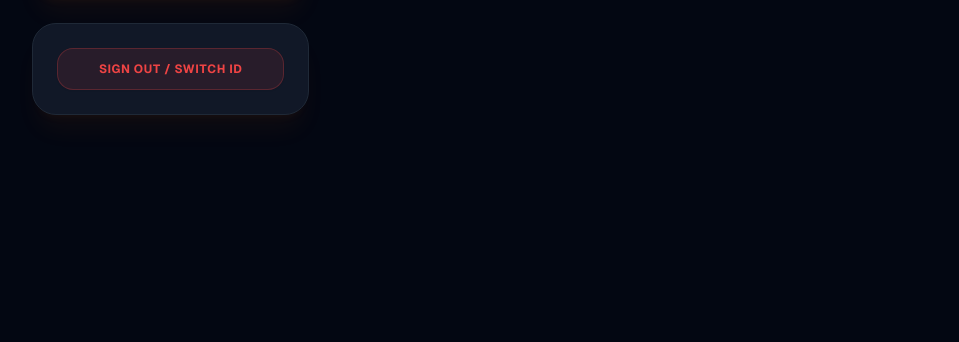
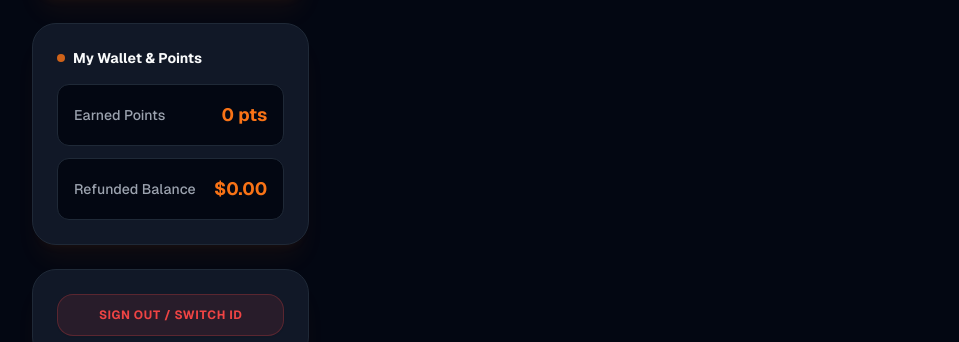
Before and after one commit to KaranManhas22/6weeks_Jaspreet_SERN, a Next.js app: page /shop/profile in a window 1280 px wide. Shown: the part 610-952 px from the top of the page, without its empty margins (160-1119 px from the left). Before the commit the page ends 800 px from the top, so only its background shows below. Built offline with nearby package versions, Linux system fonts and the light colour scheme; no server answers.

Commit message:
feat: display user points in profile, allow applying points in cart, and show discount collected amount to vendor

```diff
--- a/app/shop/profile/page.tsx
+++ b/app/shop/profile/page.tsx
@@ -200,6 +200,22 @@ export default function StudentProfilePage() {
           </div>
 
           <div className="bg-white dark:bg-gray-900 rounded-3xl p-6 border border-gray-200 dark:border-gray-800 shadow-xl shadow-orange-500/5">
+            <h3 className="text-sm font-bold text-gray-900 dark:text-white mb-4 flex items-center gap-2">
+              <span className="w-2 h-2 rounded-full bg-orange-500 animate-pulse"></span> My Wallet & Points
+            </h3>
+            <div className="space-y-3">
+              <div className="flex justify-between items-center bg-gray-50 dark:bg-gray-950 p-4 rounded-xl border border-gray-200 dark:border-gray-800">
+                <span className="text-sm font-medium text-gray-600 dark:text-gray-400">Earned Points</span>
+                <span className="text-lg font-bold text-orange-500">{userData?.earnedCredits || 0} pts</span>
+              </div>
+              <div className="flex justify-between items-center bg-gray-50 dark:bg-gray-950 p-4 rounded-xl border border-gray-200 dark:border-gray-800">
+                <span className="text-sm font-medium text-gray-600 dark:text-gray-400">Refunded Balance</span>
+                <span className="text-lg font-bold text-orange-500">${(userData?.refundedCredits || 0).toFixed(2)}</span>
+              </div>
+            </div>
+          </div>
+
+          <div className="bg-white dark:bg-gray-900 rounded-3xl p-6 border border-gray-200 dark:border-gray-800 shadow-xl shadow-orange-500/5">
             <button
               onClick={() => {
                 localStorage.removeItem('foodzie_token');
--- a/app/vendor/(dashboard)/orders/page.tsx
+++ b/app/vendor/(dashboard)/orders/page.tsx
@@ -40,6 +40,7 @@ interface Order {
   createdAt: string;
   deliveryAddress: string;
   isCOD: boolean;
+  appliedCredits?: number;
   scheduledTime?: string;
   customer: {
     name: string;
@@ -394,8 +395,18 @@ function OrderCard({
 
       <div className="flex items-center justify-between pt-3 border-t border-gray-100 dark:border-gray-800/50">
         <div className="text-xs">
-          <span className="text-gray-400 dark:text-gray-500">Total: </span>
-          <span className="font-bold text-gray-900 dark:text-white text-sm">{formatCurrency(order.totalAmount)}</span>
+          <div className="text-gray-400 dark:text-gray-500 mb-0.5">Order Subtotal: <span className="text-gray-900 dark:text-gray-300 font-medium">{formatCurrency(order.totalAmount)}</span></div>
+          {order.appliedCredits && order.appliedCredits > 0 ? (
+            <div className="text-orange-500 mb-1.5 flex items-center gap-1">
+              <span className="bg-orange-100 dark:bg-orange-500/20 px-2 py-0.5 rounded-full font-bold">
+                Student Discount: -{formatCurrency(order.appliedCredits)}
+              </span>
+            </div>
+          ) : null}
+          <div className="mt-1 text-gray-900 dark:text-white font-bold text-sm bg-gray-100 dark:bg-gray-800 inline-block px-2 py-1 rounded-lg">
+            {order.isCOD ? 'Collect Cash: ' : 'Paid Online: '}
+            <span className="text-orange-500 ml-1">{formatCurrency(order.totalAmount - (order.appliedCredits || 0))}</span>
+          </div>
         </div>
 
         {order.status === 'Pending' && (
--- a/components/CartSlideOver.tsx
+++ b/components/CartSlideOver.tsx
@@ -332,8 +332,29 @@ export function CartSlideOver({ isOpen, onClose, squadId }: CartSlideOverProps)
               <div className="pt-4 border-t border-gray-200 dark:border-gray-800 space-y-3">
                 <div className="flex justify-between text-sm text-gray-500 dark:text-gray-400">
                   <span>Subtotal</span>
-                  <span className="text-gray-900 dark:text-white font-medium">${total.toFixed(2)}</span>
+                  <span className="text-gray-900 dark:text-white font-medium">${baseTotal.toFixed(2)}</span>
                 </div>
+                {campusCredits > 0 && (
+                  <div className="flex items-center justify-between p-3 bg-orange-50 dark:bg-orange-500/10 rounded-xl border border-orange-200 dark:border-orange-500/20">
+                    <label className="flex items-center gap-3 cursor-pointer text-sm font-medium text-orange-700 dark:text-orange-400">
+                      <input
+                        type="checkbox"
+                        checked={useCredits}
+                        onChange={(e) => setUseCredits(e.target.checked)}
+                        className="w-4 h-4 rounded text-orange-500 focus:ring-orange-500 border-orange-300 bg-white"
+                      />
+                      Apply Wallet & Points
+                      <span className="text-xs bg-orange-100 dark:bg-orange-500/20 px-2 py-0.5 rounded-full text-orange-600 dark:text-orange-300">
+                        Balance: ${campusCredits.toFixed(2)}
+                      </span>
+                    </label>
+                    {useCredits && (
+                      <span className="text-sm font-bold text-orange-600 dark:text-orange-400">
+                        -${discount.toFixed(2)}
+                      </span>
+                    )}
+                  </div>
+                )}
                 <div className="flex justify-between text-lg font-bold text-gray-900 dark:text-white pt-2 border-t border-gray-200 dark:border-gray-800">
                   <span>Total</span>
                   <span className="text-orange-500">${total.toFixed(2)}</span>
```
